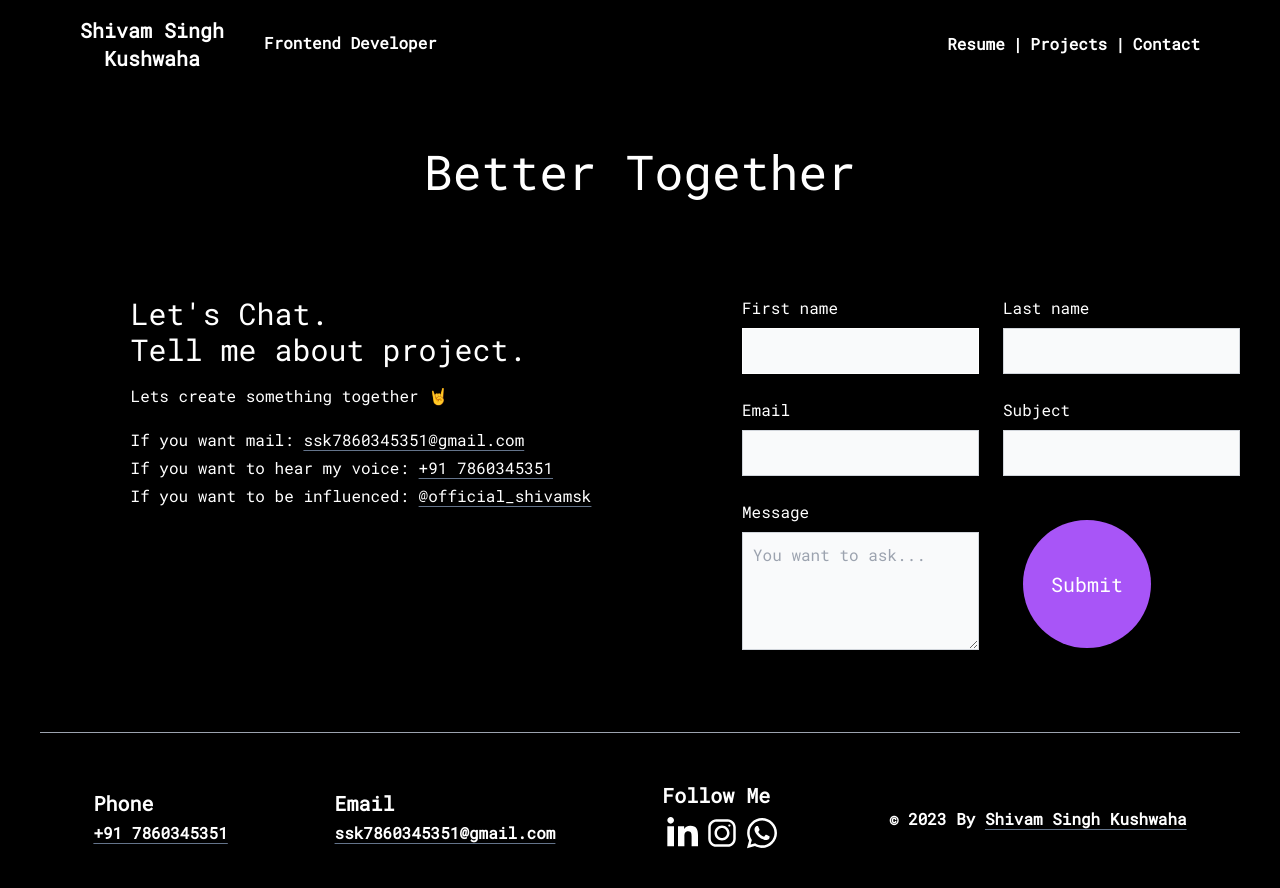
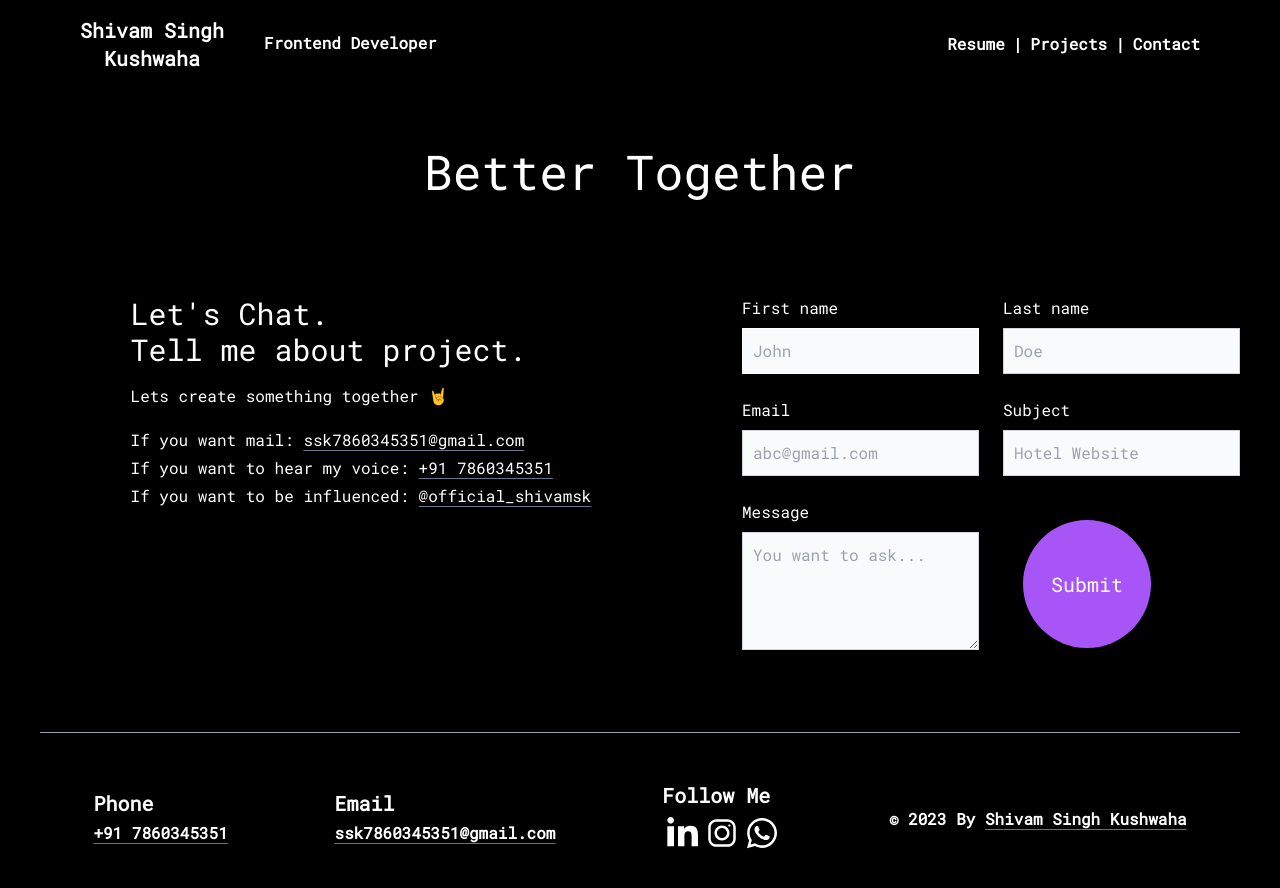
Before and after one commit to shivamsk-creator/shivam-portfolio, a React (Create React App) app: page /contact in a window 1280 px wide. Shown: the top 888 px of the page. Built offline with nearby package versions, Linux system fonts and the light colour scheme; a web font is replaced by a local one.

Commit message:
Update Contact.jsx

```diff
--- a/src/Contact.jsx
+++ b/src/Contact.jsx
@@ -69,7 +69,7 @@ let Contact = () => {
                     type="text"
                     id="first_name"
                     className="bg-gray-50 border border-white text-gray-900 focus:ring-blue-500 focus:border-blue-500 block w-full p-2.5"
-                    placeholder=""
+                    placeholder="John"
                     required
                     name="first-name"
                   />
@@ -85,7 +85,7 @@ let Contact = () => {
                     type="text"
                     id="last_name"
                     className="bg-gray-50 border border-gray-300 text-gray-900 focus:ring-blue-500 focus:border-blue-500 block w-full p-2.5"
-                    placeholder=""
+                    placeholder="Doe"
                     required
                     name="last-name"
                   />
@@ -101,7 +101,7 @@ let Contact = () => {
                     type="email"
                     id="email"
                     className="bg-gray-50 border border-gray-300 text-gray-900 focus:ring-blue-500 focus:border-blue-500 block w-full p-2.5"
-                    placeholder=""
+                    placeholder="abc@gmail.com"
                     required
                     name="email"
                   />
@@ -117,7 +117,7 @@ let Contact = () => {
                     type="text"
                     id="subject"
                     className="bg-gray-50 border border-gray-300 text-gray-900 focus:ring-blue-500 focus:border-blue-500 block w-full p-2.5"
-                    placeholder=""
+                    placeholder="Hotel Website"
                     required
                     name="subject"
                   />
```
